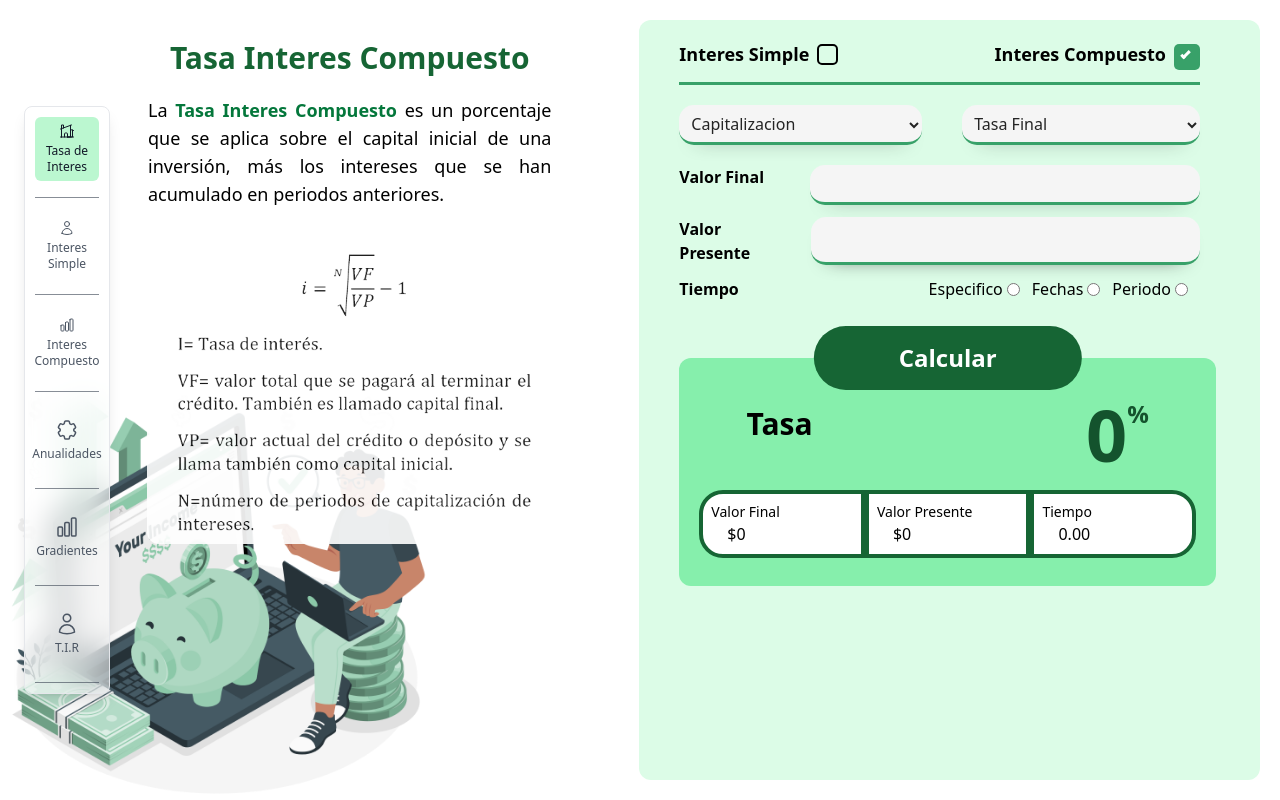
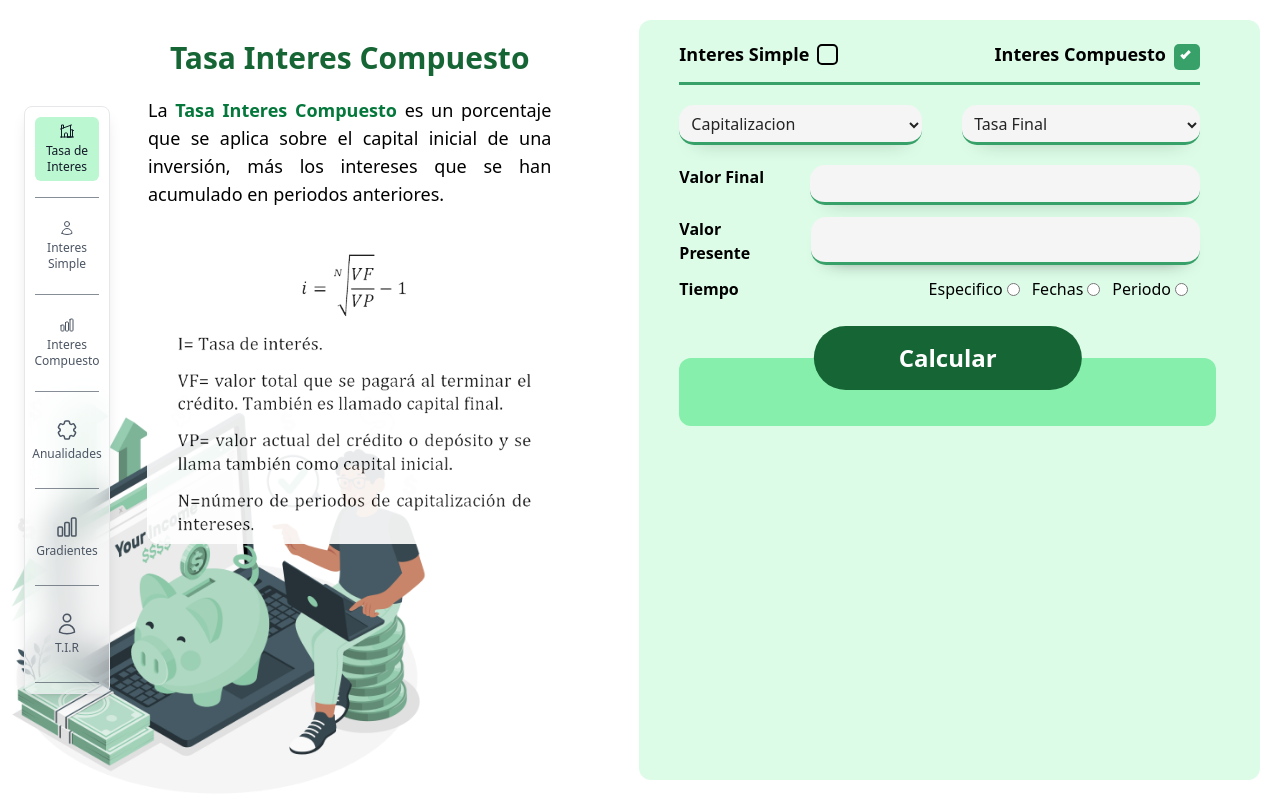
Before and after one commit to KendrysDiaz/calculadora-ing-economica, an Angular app: page /dashboard/interest-rate in a window 1280 px wide. Built offline with nearby package versions, Linux system fonts and the light colour scheme.

Commit message:
interes simple y compuesto finalizado y revisado

```diff
--- a/src/app/pages/interest-rate/interest-rate.component.html
+++ b/src/app/pages/interest-rate/interest-rate.component.html
@@ -133,49 +133,18 @@
       <div class="bg-green-300 mr-6 ml-5 rounded-xl relative pb-2">
         <button
           (click)="ejecutarFuncionHijo(); calcular()"
-          type="submit"
-          [disabled]="registrationForm.invalid"
+          type="sum"
           class="absolute w-1/2 top-0 left-1/2 transform -translate-x-1/2 -translate-y-1/2 bg-green-800 text-white rounded-full p-4"
         >
           <p class="text-2xl font-bold">Calcular</p>
         </button>
         <section class="flex items-center justify-center">
           <div class="gap-3 w-3/4 mt-10 justify-between">
-            <app-interest-ratemessage
-              rateMessage="{{ infoTasaFinal.numero }}"
-              title="{{ infoTasaFinal.unidadDeTiempo }}"
-              informacioExtra=" {{ infoTasaAnualCuandoEsPeriodo }}"
-              informacioExtra2=" {{tipoTiempoProvisional}}"
-              unidadDeTiempo="{{ tiempo.unidadDeTiempo }}"
-              [tipoTasa]="showContent()"
-            ></app-interest-ratemessage>
-          </div>
-        </section>
-        <section class="flex m-5 justify-between">
-          <div
-            class="flex-1 rounded-l-3xl border-green-800 border-4 bg-white p-2"
-          >
-            <h3 class="text-sm">Valor Final</h3>
-            <h3 class="font-sm ml-4">${{ infofinalValue }}</h3>
-          </div>
-          <div class="flex-1 bg-white p-2 border-green-800 border-4">
-            <h3 class="text-sm">Valor Presente</h3>
-            <h3 class="font-sm ml-4">${{ infopresentValue }}</h3>
-          </div>
-          @if (showContent()) {
-          <div class="flex-1 bg-white p-2 border-green-800 border-4">
-            <h3 class="text-sm">Interes</h3>
-            <h3 class="font-sm ml-4">${{ infoInteres }}</h3>
-          </div>
-          }
-          <div
-            class="flex-1 rounded-r-3xl bg-white p-2 border-green-800 border-4"
-          >
-            <h3 class="text-sm">Tiempo</h3>
-            <h3 class="font-sm ml-4">
-              {{ tiempo.numero.toFixed(2) }} {{
-              obtenerNombrePeriodo(tiempo.unidadDeTiempo) }}
-            </h3>
+            <div class="flex justify-between">
+              <h4 class="text-sl mt-2 text-black flex font-semibold mb-3">
+                {{ mensaje}}
+              </h4>
+            </div>
           </div>
         </section>
       </div>
--- a/src/app/pages/interest-rate/interest-rate.component.ts
+++ b/src/app/pages/interest-rate/interest-rate.component.ts
@@ -8,7 +8,6 @@ import {
 import { RadioButtonComponent } from "../../shared/radio-button/radio-button.component";
 import { FormControl, FormGroup, ReactiveFormsModule } from "@angular/forms";
 import { InputComponent } from "../../shared/input/input.component";
-import { InterestRatemessageComponent } from "../../shared/interest-ratemessage/interest-ratemessage.component";
 import { TimeCheckComponent } from "../../shared/time-check/time-check.component";
 import { ButtonTrashComponent } from "../../shared/button-trash/button-trash.component";
 import { InterestRateCompuestoService } from "../../service/interest-rate-compuesto.service";
@@ -20,6 +19,7 @@ export interface infoInicial {
   url: string;
   informacion: string;
 }
+
 @Component({
   selector: "app-interest-rate",
   standalone: true,
@@ -29,7 +29,6 @@ export interface infoInicial {
     RadioButtonComponent,
     ReactiveFormsModule,
     InputComponent,
-    InterestRatemessageComponent,
     TimeCheckComponent,
     ButtonTrashComponent,
   ],
@@ -39,41 +38,17 @@ export default class InterestRateComponent {
   @ViewChildren("selectElement")
   elementosSelect!: ElementRef<HTMLSelectElement>[];
 
-  time: any;
-
+  public showContent = signal(false);
   registrationForm: FormGroup;
-  infofinalValue: number = 0;
-  infopresentValue: number = 0;
-  infoInteres: number = 0;
-  infoTiempo: any;
-  tipoTiempoProvisional: any;
-  infoTasaFinal: {
-    numero: number;
-    unidadDeTiempo: string;
-  } = {
-    numero: 0,
-    unidadDeTiempo: "",
-  };
-
-  tiempo: {
-    numero: number;
-    unidadDeTiempo: string;
-  } = {
-    numero: 0,
-    unidadDeTiempo: "",
-  };
-
+  result: any;
+  mensaje: any;
+  selectPeriodo: boolean = false;
+  infoSeleccionada: any = "";
+  infoInicial: infoInicial[];
+  isSelectedPeriodo: boolean = false;
+  namePeriodoDeCapitalizacion: string = "";
+  namePeriodo: string = "";
   namePeriodoFinalParaTasaCompuesta: string = "";
-  infoTasaPeriodo: string = "";
-  infoTasaAnualCuandoEsPeriodo: number = 0;
-  namePeriodo: string = "";
-  namePeriodoDeCapitalizacion: string = "";
-  result: any;
-  isSelectedPeriodo: boolean = false;
-  infoInicial: infoInicial[];
-  infoSeleccionada: any = "";
-  selectPeriodo: boolean = false;
-
   periodos: Periodos[] = [
     { nombre: "Anual", equivalencia: "1 año" },
     { nombre: "Semestre", equivalencia: "6 meses" },
@@ -83,8 +58,6 @@ export default class InterestRateComponent {
     { nombre: "Mensual", equivalencia: "1 mes" },
     { nombre: "Quincenal", equivalencia: "15 días" },
   ];
-
-  public showContent = signal(false);
 
   constructor(
     private servicioSimple: InterestRateSimpleService,
@@ -117,7 +90,6 @@ export default class InterestRateComponent {
 
   ejecutarFuncionHijo() {
     this.hijo.timeCalculator();
-    this.time = this.hijo.time;
     this.registrationForm.get("timePeriodo")?.setValue(this.hijo.nPeriodos);
     this.registrationForm.get("timeAnual")?.setValue(this.hijo.time);
     this.namePeriodo = this.hijo.namePeriodo;
@@ -127,14 +99,7 @@ export default class InterestRateComponent {
   }
 
   calcular() {
-    if (
-      this.hijo.page == 0
-      /*||
-      this.namePeriodoDeCapitalizacion == "" ||
-      this.namePeriodoFinalParaTasaCompuesta == "" ||
-      parseFloat(this.registrationForm.get("finalValue")!.value) < 0 ||
-      parseFloat(this.registrationForm.get("presentValue")!.value) < 0 */
-    ) {
+    if (this.hijo.page == 0) {
       alert("Por favor, revise la informaciòn que ha ingresado");
     } else {
       if (this.showContent() == true) {
@@ -142,31 +107,7 @@ export default class InterestRateComponent {
           this.registrationForm.value,
           this.hijo.tipoDeTiempo
         );
-        this.tipoTiempoProvisional = this.hijo.tipoDeTiempo;
-        this.infoInteres = parseFloat(this.result.interest.toFixed(2));
-        this.infofinalValue = this.result.finalValue;
-        this.infopresentValue = this.result.presentValue;
-        this.tiempo = this.result.tiempo;
-        this.infoTasaFinal = this.result.resultInteres;
-        if (this.namePeriodo != "Periodo" && this.namePeriodo != undefined) {
-          this.infoTasaAnualCuandoEsPeriodo = this.result.interesRateAnual;
-        }
-
-        /*              rateMessage="{{ infoTasaFinal.numero }}"
-              title="{{ infoTasaFinal.unidadDeTiempo }}"
-              informacioExtra=" {{ infoTasaAnualCuandoEsPeriodo }}"
-              informacioExtra2=" {{tipoTiempoProvisional}}"
-              unidadDeTiempo="{{ tiempo.unidadDeTiempo }}" */
-
-        //informacioExtra
-        //rateMessage
-        //tittle
-
-        console.log("_____________________________________________________");
-        console.log("informacioExtra", this.infoTasaAnualCuandoEsPeriodo);
-        console.log("title", this.infoTasaFinal.unidadDeTiempo);
-        console.log("rateMessage", this.infoTasaFinal);
-
+        this.mensaje = this.result;
         this.vaciarCampos();
       }
 
@@ -185,10 +126,7 @@ export default class InterestRateComponent {
               (e) => e.nombre == this.namePeriodoFinalParaTasaCompuesta
             ) as Periodos
           );
-          this.infoTasaFinal = this.result.resultInteres;
-          this.infofinalValue = this.result.finalValue;
-          this.infopresentValue = this.result.presentValue;
-          this.tiempo = this.result.tiempo;
+          this.mensaje = this.result;
           this.vaciarCampos();
         } else {
           alert(
@@ -225,30 +163,15 @@ export default class InterestRateComponent {
     this.hijo.week = 0;
     this.hijo.day = 0;
     this.hijo.periodo = "";
-
     this.camposRepetidosReBo();
   }
 
   camposRepetidosReBo() {
-    this.tipoTiempoProvisional = "";
     this.hijo.page = 0;
     this.hijo.nPeriodos = 0;
     this.hijo.time = 0;
     this.selectPeriodo = false;
     this.reiniciarLosSelect();
-  }
-
-  reiniciarTitulos() {
-    this.tiempo = { numero: 0, unidadDeTiempo: "" };
-    this.infoTasaFinal = { numero: 0, unidadDeTiempo: "" };
-    this.infofinalValue = 0;
-    this.infopresentValue = 0;
-    this.infoInteres = 0;
-    this.infoTiempo = 0;
-    this.infoTasaPeriodo = "";
-    this.namePeriodo = "";
-    this.infoTasaAnualCuandoEsPeriodo = 0;
-    this.camposRepetidosReBo();
   }
 
   reiniciarLosSelect() {
@@ -282,10 +205,11 @@ export default class InterestRateComponent {
 
   showContentRate() {
     this.showContent.update((value) => !value);
-    this.reiniciarTitulos();
+    this.camposRepetidosReBo();
     this.reiniciarLosSelect();
     let index: number = this.showContent() ? 0 : 1;
     this.namePeriodoDeCapitalizacion = "";
+    this.mensaje = "";
     this.infoSeleccionada = this.infoInicial[index];
   }
 }
--- a/src/app/service/interest-rate-compuesto.service.ts
+++ b/src/app/service/interest-rate-compuesto.service.ts
@@ -1,9 +1,9 @@
-import { Injectable } from '@angular/core';
-import { interestRateInterface } from '../interface/interestRate.interface';
-import { Periodos } from '../interface/PeriodoInterfaz.interface';
+import { Injectable } from "@angular/core";
+import { interestRateInterface } from "../interface/interestRate.interface";
+import { Periodos } from "../interface/PeriodoInterfaz.interface";
 
 @Injectable({
-  providedIn: 'root',
+  providedIn: "root",
 })
 export class InterestRateCompuestoService {
   constructor() {}
@@ -14,13 +14,13 @@ export class InterestRateCompuestoService {
     capitalizacion: Periodos,
     tipoDePeriodoTasaFinal: Periodos
   ) {
-    //Valores Entrantes
     const presentValue = interestRate.presentValue;
     const finalValue = interestRate.finalValue;
     const timeAnual = interestRate.timeAnual;
     const timePeriodo = interestRate.timePeriodo;
 
     let tiempo = timePeriodo != 0 ? timePeriodo : timeAnual;
+
     let tiempoConvertido = this.convertirTiempo(
       tiempo,
       tipoDeTiempo,
@@ -30,27 +30,22 @@ export class InterestRateCompuestoService {
     let tasaInteresSinConvertir =
       (Math.pow(finalValue / presentValue, 1 / tiempoConvertido.valor) - 1) *
       100;
+
     let tasaInteresMeses = this.convertirFechas(
       tasaInteresSinConvertir,
       tiempoConvertido.unidad,
       false
     );
+
     let tasaInteresDestino = this.convertirFechas(
       tasaInteresMeses,
       tipoDePeriodoTasaFinal.nombre,
       true
     );
 
-    const Datos = {
-      finalValue: finalValue,
-      presentValue: presentValue,
-      tiempo: { numero: tiempo, unidadDeTiempo: tipoDeTiempo },
-      resultInteres: {
-        numero: tasaInteresDestino.toFixed(2),
-        unidadDeTiempo: tipoDePeriodoTasaFinal.nombre,
-      },
-    };
-    return Datos;
+    return `La tasa de interes es de ${tasaInteresDestino.toFixed(2)}% (${
+      tipoDePeriodoTasaFinal.nombre
+    })`;
   }
 
   convertirTiempo(valor: any, tipoTiempoOrigen: any, periodoDestino: any) {
@@ -74,13 +69,13 @@ export class InterestRateCompuestoService {
 
   obtenerEquivalencia(tipoTiempo: any) {
     const periodos = [
-      { nombre: 'Anual', equivalencia: 12 }, // 1 año = 12 meses
-      { nombre: 'Semestre', equivalencia: 6 }, // 1 semestre = 6 meses
-      { nombre: 'Cuatrimestre', equivalencia: 4 }, // 1 cuatrimestre = 4 meses
-      { nombre: 'Trimestre', equivalencia: 3 }, // 1 trimestre = 3 meses
-      { nombre: 'Bimestre', equivalencia: 2 }, // 1 bimestre = 2 meses
-      { nombre: 'Mensual', equivalencia: 1 }, // 1 mes = 1 mes
-      { nombre: 'Quincenal', equivalencia: 0.5 }, // 1 quincena = 0.5 meses
+      { nombre: "Anual", equivalencia: 12 }, // 1 año = 12 meses
+      { nombre: "Semestre", equivalencia: 6 }, // 1 semestre = 6 meses
+      { nombre: "Cuatrimestre", equivalencia: 4 }, // 1 cuatrimestre = 4 meses
+      { nombre: "Trimestre", equivalencia: 3 }, // 1 trimestre = 3 meses
+      { nombre: "Bimestre", equivalencia: 2 }, // 1 bimestre = 2 meses
+      { nombre: "Mensual", equivalencia: 1 }, // 1 mes = 1 mes
+      { nombre: "Quincenal", equivalencia: 0.5 }, // 1 quincena = 0.5 meses
     ];
     const periodoEncontrado = periodos.find(
       (periodo) => periodo.nombre === tipoTiempo
@@ -90,13 +85,13 @@ export class InterestRateCompuestoService {
 
   convertirFechas(val: number, unidad: string, tipo: boolean): number {
     const periodos = [
-      { nombre: 'Anual', equivalencia: 12 }, // 1 año = 12 meses
-      { nombre: 'Semestre', equivalencia: 6 }, // 1 semestre = 6 meses
-      { nombre: 'Cuatrimestre', equivalencia: 4 }, // 1 cuatrimestre = 4 meses
-      { nombre: 'Trimestre', equivalencia: 3 }, // 1 trimestre = 3 meses
-      { nombre: 'Bimestre', equivalencia: 2 }, // 1 bimestre = 2 meses
-      { nombre: 'Mensual', equivalencia: 1 }, // 1 mes = 1 mes
-      { nombre: 'Quincenal', equivalencia: 0.5 }, // 1 quincena = 0.5 meses
+      { nombre: "Anual", equivalencia: 12 }, // 1 año = 12 meses
+      { nombre: "Semestre", equivalencia: 6 }, // 1 semestre = 6 meses
+      { nombre: "Cuatrimestre", equivalencia: 4 }, // 1 cuatrimestre = 4 meses
+      { nombre: "Trimestre", equivalencia: 3 }, // 1 trimestre = 3 meses
+      { nombre: "Bimestre", equivalencia: 2 }, // 1 bimestre = 2 meses
+      { nombre: "Mensual", equivalencia: 1 }, // 1 mes = 1 mes
+      { nombre: "Quincenal", equivalencia: 0.5 }, // 1 quincena = 0.5 meses
     ];
     const periodo = periodos.find((p) => p.nombre === unidad);
     if (!periodo) {
--- a/src/app/service/interest-rate-simple.service.ts
+++ b/src/app/service/interest-rate-simple.service.ts
@@ -18,25 +18,14 @@ export class InterestRateSimpleService {
     const timeAnual = interestRate.timeAnual;
     const timePeriodo = interestRate.timePeriodo;
 
-    console.log("presentValue: ", presentValue);
-    console.log("finalValue: ", finalValue);
-    console.log("interes: ", interes);
-    console.log("timeAnual: ", timeAnual);
-    console.log("timePeriodo: ", timePeriodo);
-
     //Valores de salida
     let resultPresentValue: number = 0;
-    let resultFinalValue: number = 0;
     let resultInterestRateAnual: number = 0;
     let resultInterestRatePeriodo: number = 0;
-    let resultInterest: number = 0;
     let resultadoInteresFinal: number;
     let resultadoTiempoFinal: any;
 
     if (finalValue != null && presentValue != null) {
-      resultFinalValue = finalValue;
-      resultPresentValue = presentValue;
-      resultInterest = finalValue - presentValue;
       resultInterestRateAnual =
         ((finalValue / presentValue - 1) / timeAnual) * 100;
       if (timePeriodo > 0) {
@@ -45,9 +34,6 @@ export class InterestRateSimpleService {
       }
     }
     if (presentValue != null && interes != null) {
-      resultFinalValue = interes + presentValue;
-      resultPresentValue = presentValue;
-      resultInterest = interes;
       resultInterestRateAnual = (interes / (presentValue * timeAnual)) * 100;
       if (timePeriodo > 0) {
         resultInterestRatePeriodo =
@@ -56,9 +42,7 @@ export class InterestRateSimpleService {
     }
 
     if (finalValue != null && interes != null && presentValue === 0) {
-      resultFinalValue = finalValue;
       resultPresentValue = finalValue - interes;
-      resultInterest = interes;
       resultInterestRateAnual =
         (interes / (resultPresentValue * timeAnual)) * 100;
       if (timePeriodo > 0) {
@@ -73,23 +57,16 @@ export class InterestRateSimpleService {
         ? resultInterestRatePeriodo
         : resultInterestRateAnual;
 
-    const Datos = {
-      finalValue: resultFinalValue,
-      presentValue: resultPresentValue,
-      interesRateAnual: resultInterestRateAnual.toFixed(1),
-      interesRatePeriodo: resultInterestRatePeriodo,
-      interest: resultInterest,
-      tiempo: {
-        numero: parseFloat(resultadoTiempoFinal).toFixed(2),
-        unidadDeTiempo: tipoDeTiempo,
-      },
-      resultInteres: {
-        numero: resultadoInteresFinal.toFixed(2),
-        unidadDeTiempo: tipoDeTiempo,
-      },
-    };
-
-    console.log("Datos: ", Datos);
-    return Datos;
+    let mensaje: any;
+    if (timePeriodo > 0) {
+      mensaje = `La tasa de interes es de ${resultInterestRateAnual.toFixed(
+        1
+      )}% anual o ${resultInterestRatePeriodo.toFixed(1)}% ${tipoDeTiempo}`;
+    } else {
+      mensaje = `La tasa de interes es de ${resultInterestRateAnual.toFixed(
+        1
+      )}% anual `;
+    }
+    return mensaje;
   }
 }
--- a/src/app/shared/interest-ratemessage/interest-ratemessage.componente.html
+++ /dev/null
@@ -1,30 +0,0 @@
-@if (unidadDeTiempo ==="Anual" || tipoTasa==false ) {
-<div class="flex justify-between">
-  <h4 class="text-3xl mt-2 text-black flex font-bold mb-3">Tasa {{ title }}</h4>
-  <div class="flex">
-    <h1 class="text-7xl font-bold text-green-900 ml-5">{{ rateMessage }}</h1>
-    <span class="font-bold text-2xl text-green-900">%</span>
-  </div>
-</div>
-}@else{
-<div class="flex justify-center text-center gap-10">
-  <div class="flex-wrap">
-    <h4 class="text-xl mt-2 text-black flex font-bold mb-3">
-      Tasa {{ title }}
-    </h4>
-    <div class="flex">
-      <h1 class="text-2xl font-bold text-green-900 ml-5">{{ rateMessage }}</h1>
-      <span class="font-bold text-2xl text-green-900">%</span>
-    </div>
-  </div>
-  <div class="flex-wrap">
-    <h4 class="text-xl mt-2 text-black flex font-bold mb-3">Tasa Anual</h4>
-    <div class="flex">
-      <h1 class="text-2xl font-bold text-green-900 ml-5">
-        {{informacioExtra}}
-      </h1>
-      <span class="font-bold text-2xl text-green-900">%</span>
-    </div>
-  </div>
-</div>
-}
```
Also changed, not shown: src/app/shared/interest-ratemessage/interest-ratemessage.component.ts (deleted, +0 -30 lines), src/app/shared/time-check/time-check.component.ts (+29 -30 lines), src/app/shared/time-check/time-check.component.css (deleted), 1 other file (tests, documents, lock files or other folders).
